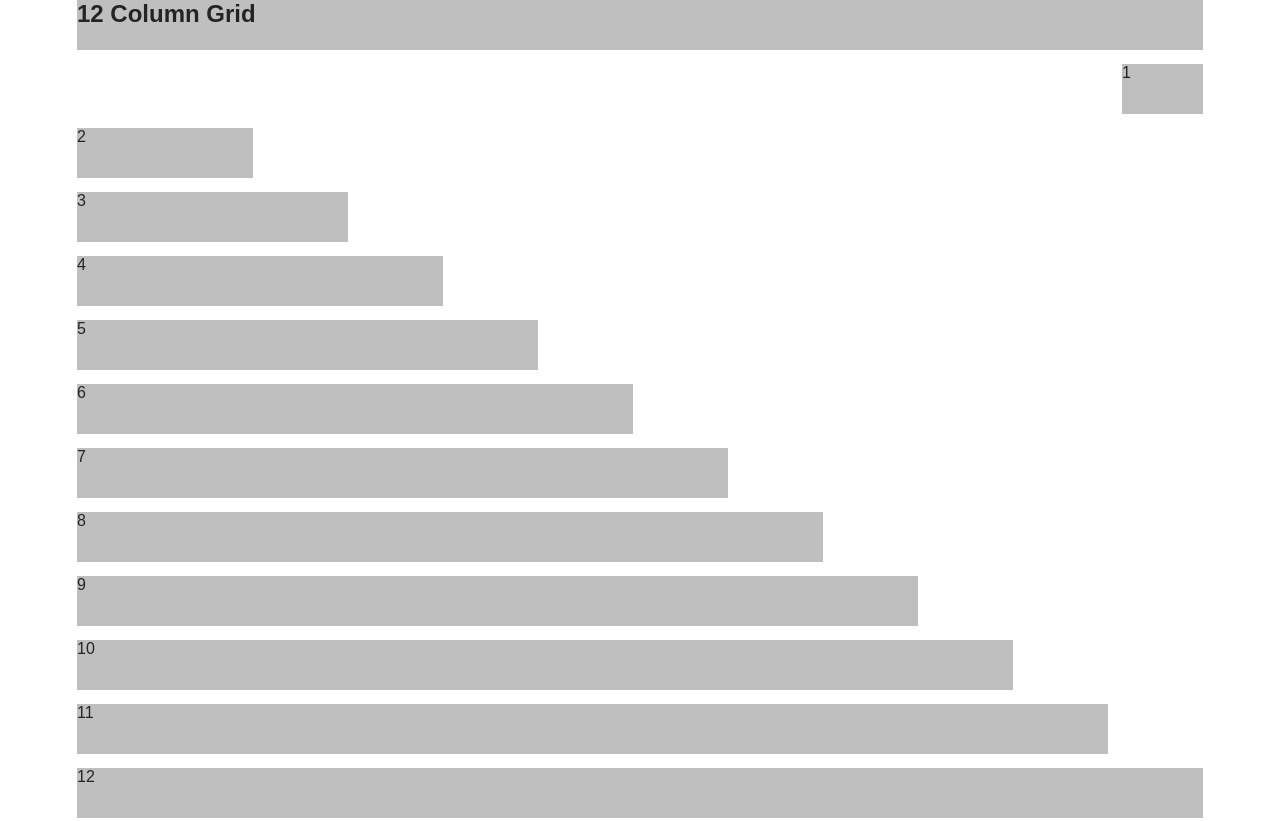
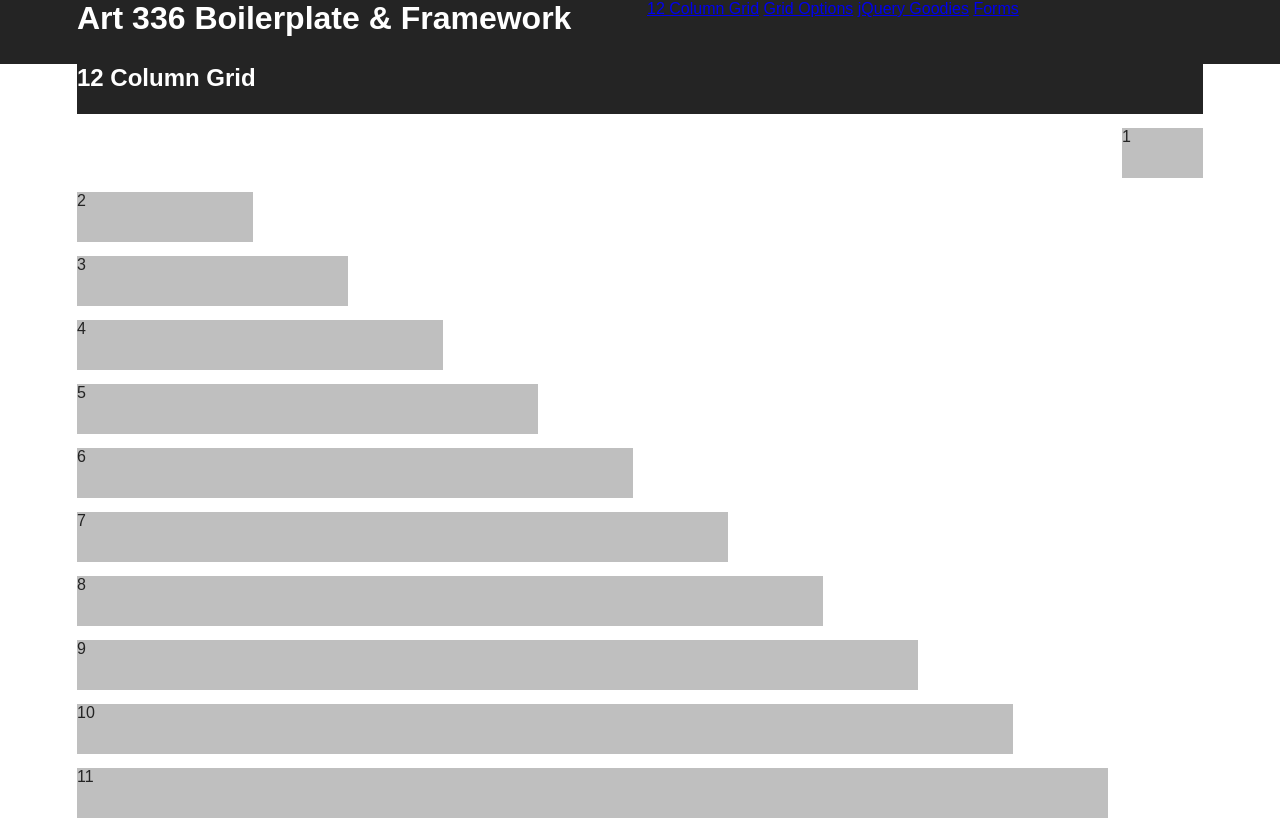
Before and after one commit to olgatertitsa/art336-boilerplateNEW-olgatertitsa, a plain HTML site: page demo.html in a window 1280 px wide. Shown: the top 821 px of the page. Drawn offline with nearby package versions, Linux system fonts and the light colour scheme.

Commit message:
Continued Demo
Added nav

```diff
--- a/demo.html
+++ b/demo.html
@@ -11,6 +11,25 @@
     </head>
 
     <body>
+
+        <div class="fixed">
+            <header role="banner" class="row no-height">
+                <div class="col-6">
+                    <h1>Art 336 Boilerplate & Framework</h1>
+                </div>
+                <div class="col-6">
+                    <a href="#menu" class="menu-link">Menu</a>
+                    <nav id="menu" role="navigation">
+                    <ul>
+                        <li><a href="#grid">12 Column Grid</a></li>
+                        <li><a href="#grid-options">Grid Options</a></li>
+                        <li><a href="#jquery">jQuery Goodies</a></li>
+                        <li><a href="#forms">Forms</a></li>
+                    </ul>
+                    </nav>
+                </div>
+            </header>
+        </div>
 
         <main role="main">
             <section>
@@ -124,16 +143,25 @@
                 </div>
 
                 <div class="outer">
-                    <div class="row">
+                    <div class="row padding">
                         <div class="col-3">3</div>
                         <div class="col-3">3</div>
                         <div class="col-3">3</div>
                         <div class="col-3">3</div>
                     </div>
                     <div class="row">
+                        <div class="col-4 padding">4</div>
                         <div class="col-4">4</div>
                         <div class="col-4">4</div>
-                        <div class="col-4">4</div>
+                    </div>
+                     <div class="row padding">
+                        <div class="col-4 equal-height">
+                            <p>Lorem ipsum dolor sit amet, consectetur adipiscing elit. Etiam lobortis auctor posuere. Suspendisse ac lorem id dui euismod sodales ut sed eros. Integer vestibulum risus eros, sit amet viverra nibh rutrum id. Phasellus nec orci maximus tellus semper semper. Phasellus commodo pulvinar neque. Proin sit amet dapibus massa. Nunc elementum, neque et ultricies fringilla, tortor augue sodales arcu, a ornare sapien turpis id mauris.</p>
+                         </div>
+                        <div class="col-4 equal-height vcenter">
+                            <p> Rutrum id, Phasellus nec orci maximus tellus semper semper. Phasellus commodo pulvinar neque. Proin sit amet dapibus massa. Nunc elementum, neque et ultricies fringilla, tortor augue sodales arcu, a ornare sapien turpis id mauris.</p>
+                         </div>
+                        <div class="col-4 equal-height"></div>
                     </div>
                     <div class="row">
                         <div class="col-6">6</div>
--- a/scss/framework/_grid.scss
+++ b/scss/framework/_grid.scss
@@ -208,6 +208,13 @@ $padding: 6px;
     float: right;
 }
 
+.row.padding [class^="col-"],
+.row-no-gutter.padding [class^="col-"],
+[class^="col-"].padding { //no space! a div that has both class "row" and "padding" together
+    box-sizing: border-box;
+    padding: $padding;
+}
+
 .vcenter {
     width: 100%; /* Firefox needs this */
     height: 100%; /* Height can be anything */
@@ -223,8 +230,14 @@ $padding: 6px;
     display: -ms-box;
     -ms-box-pack: center;
     -ms-box-align: center;
+
     /* Native CSS */
     display: box;
     box-pack: center;
     box-align: center;
 }
+
+.fixed {
+    position: fixed;
+    width: 100%;
+}
--- a/scss/framework/demo.scss
+++ b/scss/framework/demo.scss
@@ -15,3 +15,26 @@ $color: #242424;
 .outer {
     background-color: lighten($background-color,10%);
 }
+
+.fixed {
+    background-color: $color;
+}
+
+.fixed [class^="col-"] {
+    background-color: transparent;
+    color: #fff;
+}
+
+.fixed h1 {
+    margin: 0;
+}
+
+.section-header {
+    background-color: $color;
+    color: #fff;
+}
+
+.section-header h1 {
+    font-size: 1.5rem;
+    margin: 0;
+}
```
Also changed, not shown: css/demo.css, css/main.css.
